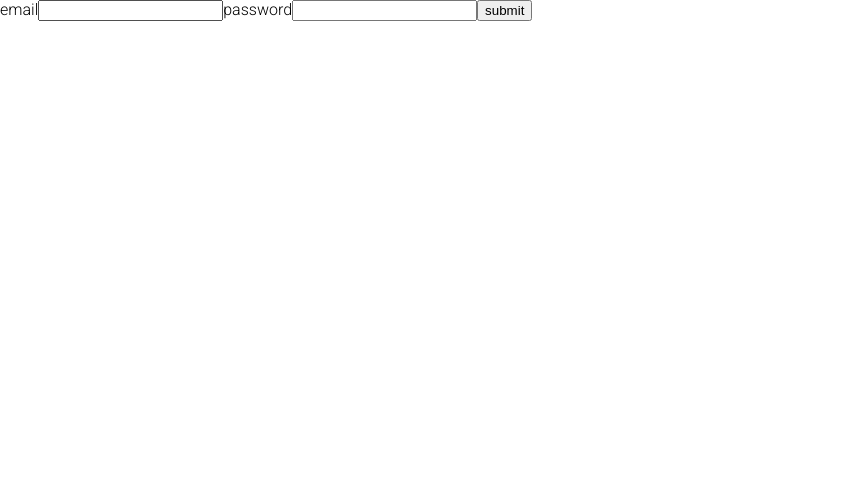
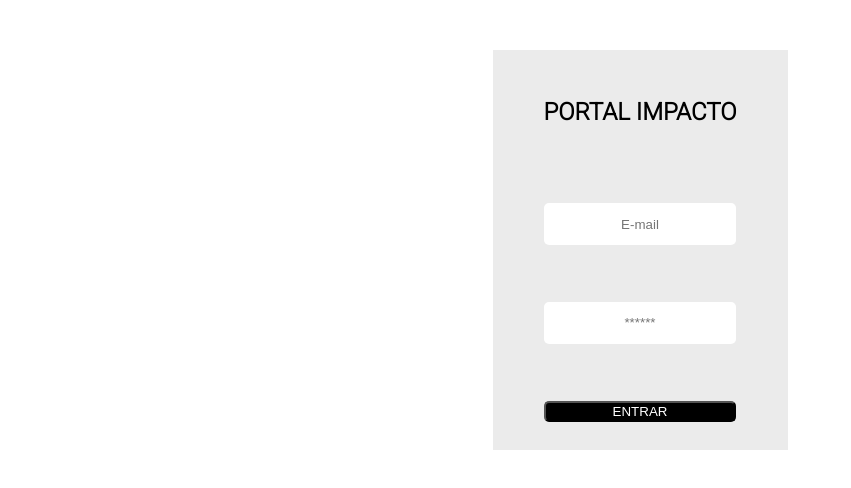
Before and after one commit to katk4tkat/portal_impacto, a React (Vite) app in the folder portal-impacto/: page /login in a window 1280 px wide. Shown: the top 488 px of the page, without its empty margins (0-851 px from the left). Built offline with nearby package versions, Linux system fonts and the light colour scheme.

Commit message:
da estilo a login y crea formulario para upload priorization

```diff
--- a/portal-impacto/src/components/Login/Login.jsx
+++ b/portal-impacto/src/components/Login/Login.jsx
@@ -1,6 +1,7 @@
 import React, { useState } from "react";
 import { loginEmail } from "../../firebase/firebase";
 import { useNavigate } from "react-router-dom";
+import "./login.css";
 
 function Login() {
   const [email, setEmail] = useState("");
@@ -18,23 +19,26 @@ function Login() {
   };
 
   return (
-    <div>
+    <div className="maindiv">
       <>
-        <label htmlFor="email">email</label>
+      <form className="divlogin">
+      <h2>PORTAL IMPACTO</h2>
         <input
           type="email"
           id="email"
           value={email}
           onChange={(e) => setEmail(e.target.value)}
+          placeholder="E-mail"
         />
-        <label htmlFor="password">password</label>
         <input
           type="password"
           id="password"
           value={password}
           onChange={(e) => setPassword(e.target.value)}
+          placeholder="******"
         />
-        <button onClick={onSubmit}>submit</button>
+        <button onClick={onSubmit} className="loginbtn">ENTRAR</button>
+        </form>
       </>
     </div>
   );
--- /dev/null
+++ b/portal-impacto/src/components/Login/login.css
@@ -0,0 +1,29 @@
+.maindiv {
+    display: flex;
+    justify-content: center;
+    align-items: center;
+    margin: 50px;
+}
+
+.divlogin {
+    display: grid;
+    justify-content: center;
+    align-items: center;
+    width: 25%;
+    background-color: #EBEBEB;
+    height: 400px;
+}
+
+.divlogin input {
+    text-align: center;
+    border-radius: 5px;
+    width: auto;
+    height: 40px;
+    border: none;
+}
+
+.loginbtn {
+    background-color: black;
+    color: white;
+    border-radius: 5px;
+}
--- a/portal-impacto/src/components/UploadPriorization/UploadPriorization.jsx
+++ b/portal-impacto/src/components/UploadPriorization/UploadPriorization.jsx
@@ -1,10 +1,26 @@
 import React from "react";
 import "./upload-priorization.css";
+import Navbar from "../Navbar/Navbar"
 
 function UploadPriorization() {
   return (
     <>
-      <h2>holaaaaaa</h2>
+    <Navbar/>
+    <form className="divlogin">
+      <h2>CARGAR PRIORIZACIÓN</h2>
+        <input
+          type="week"
+          id="week"
+          placeholder="Semana"
+        />
+        <select id="team" name="Equipo">
+        <option value="impacto">Impacto</option>
+        <option value="impacto-acido">Impacto Acido</option>
+      </select>
+      <input type="file" required/>
+      <button>Seleccionar Archivo</button>
+        <button>CARGAR PRIOPRIZACIÓN</button>
+        </form>
     </>
   );
 }
```
